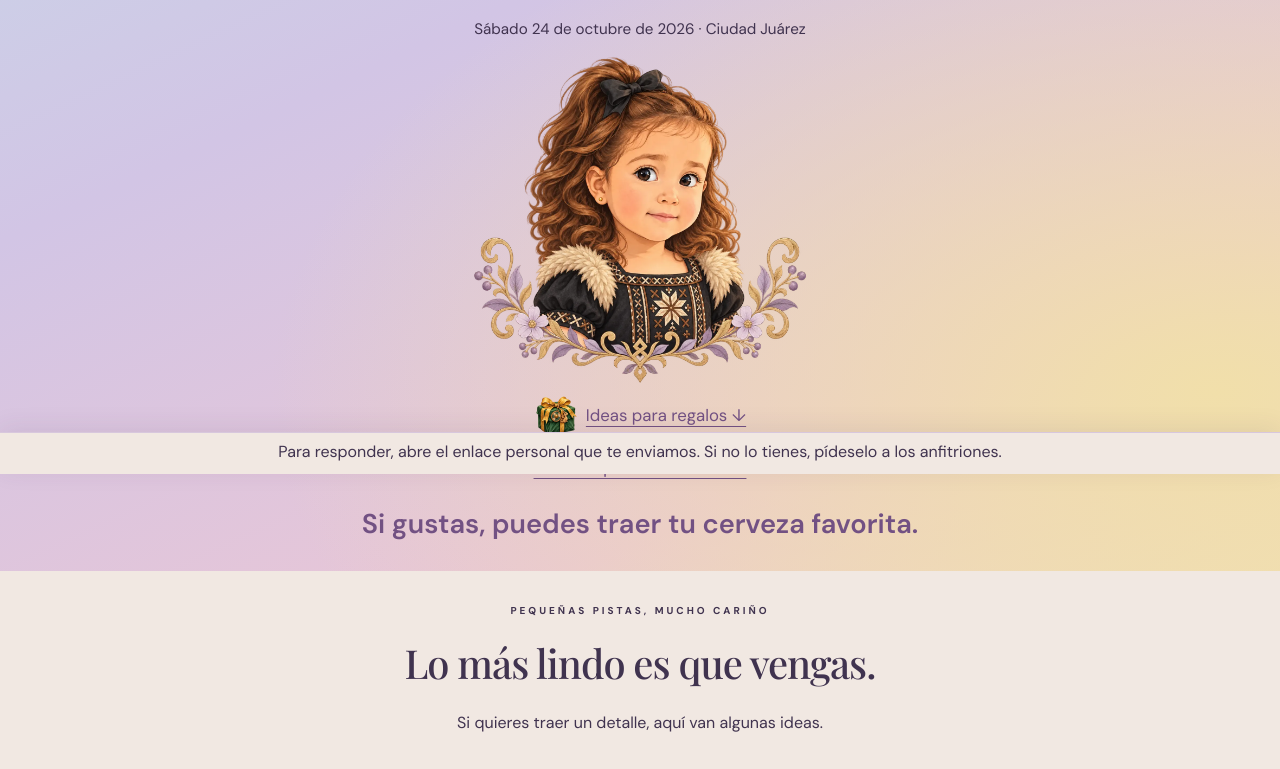
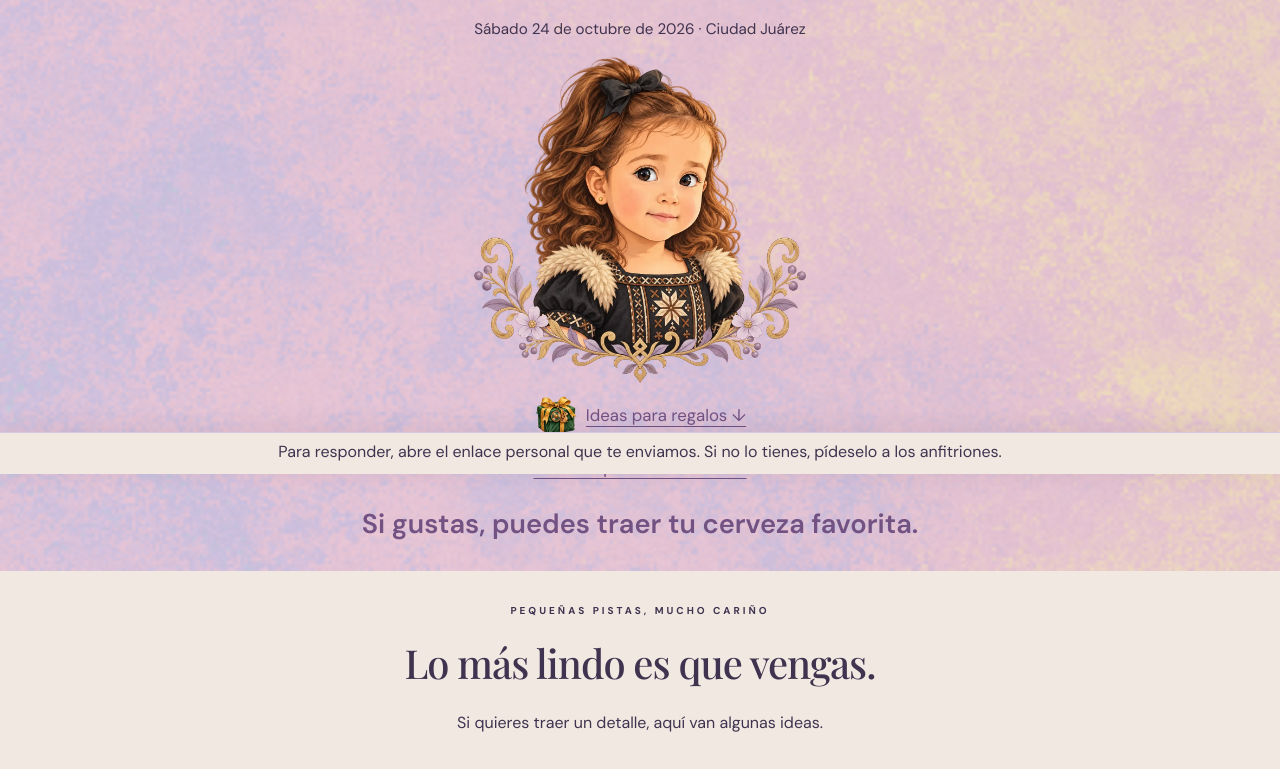
Before and after one commit to lambdawalker/birthday.invitation, a plain HTML site: page web/index.html in a window 1280 px wide. Shown: the part 326-1095 px from the top of the page. Drawn offline with nearby package versions, Linux system fonts and the light colour scheme; a web font is replaced by a local one.

Commit message:
Add pastel domain-warp shader background with motion safeguards

```diff
--- a/web/index.html
+++ b/web/index.html
@@ -13,10 +13,12 @@
     <link rel="stylesheet" href="styles.css" />
     <script type="module" src="app.js"></script>
     <script type="module" src="invitation-experience.js"></script>
+    <script type="module" src="invitation-background.js"></script>
   </head>
   <body class="invitation-page">
     <main>
       <section class="hero invitation-intro">
+        <canvas id="invitation-background" aria-hidden="true"></canvas>
         <div class="hero-copy">
           <h1>Celebremos los <em>dos años de Abi.</em></h1>
           <div class="weather time-update">
--- /dev/null
+++ b/web/invitation-background.js
@@ -0,0 +1,111 @@
+// Adapted from the shader supplied by the owner: https://www.shadertoy.com/view/s3XGWs
+// Preserve domain-warped FBM; use the invitation palette and quieter motion/grain.
+const vertex = `attribute vec2 position;
+void main() { gl_Position = vec4(position, 0.0, 1.0); }`;
+const fragment = `precision highp float;
+uniform vec2 iResolution;
+uniform float iTime;
+#define NUM_OCTAVES 8
+float hash(vec2 p) {
+  vec3 p3 = fract(vec3(p.xyx) * 0.1031);
+  p3 += dot(p3, p3.yzx + 33.33);
+  return fract((p3.x + p3.y) * p3.z);
+}
+float noise(vec2 p) {
+  vec2 i = floor(p), f = fract(p);
+  f = f * f * (3.0 - 2.0 * f);
+  return mix(mix(hash(i), hash(i + vec2(1.,0.)), f.x),
+    mix(hash(i + vec2(0.,1.)), hash(i + vec2(1.,1.)), f.x), f.y);
+}
+float fbm(vec2 p) {
+  float val = 0.0, amp = 0.5, freq = 1.0;
+  for (int i = 0; i < NUM_OCTAVES; i++) {
+    val += amp * noise(p * freq); freq *= 3.0; amp *= 0.55;
+  }
+  return val;
+}
+float warp(vec2 p) {
+  vec2 q = vec2(fbm(p), fbm(p + vec2(5.2,1.3)));
+  vec2 r = vec2(fbm(p + 4.0*q + vec2(1.7,9.2)), fbm(p + 4.0*q + vec2(8.3,2.8)));
+  return fbm(p + 10.0*r);
+}
+// Powder blue, lavender, blush and warm cream. Keep dark plum text legible.
+vec3 palette(float t) {
+  vec3 blue = vec3(0.776,0.851,0.914), lavender = vec3(0.824,0.773,0.898);
+  vec3 blush = vec3(0.914,0.776,0.839), cream = vec3(0.937,0.863,0.733);
+  float x = clamp(t, 0.0, 1.0) * 3.0;
+  return x < 1.0 ? mix(blue,lavender,smoothstep(0.,1.,x)) :
+    x < 2.0 ? mix(lavender,blush,smoothstep(1.,2.,x)) : mix(blush,cream,smoothstep(2.,3.,x));
+}
+void main() {
+  vec2 uv = gl_FragCoord.xy / iResolution;
+  vec2 p = uv * 3.0 - 1.5;
+  p.x *= iResolution.x / iResolution.y;
+  vec2 pt = p + vec2(iTime * 0.3, iTime * 0.15);
+  float n = warp(pt), n2 = fbm(pt * 1.5 + vec2(n * 0.5));
+  float density = n * 0.7 + n2 * 0.3;
+  float colorIndex = density + 0.2*sin(p.x*0.5+p.y*0.3) + 0.1*n2;
+  vec3 col = palette(colorIndex);
+  col *= 0.94 + 0.06*smoothstep(0.0,1.0,density);
+  col += (hash(gl_FragCoord.xy + fract(iTime)) - 0.5) * 0.018;
+  gl_FragColor = vec4(clamp(col,0.65,0.96),1.0);
+}`;
+
+function startBackground() {
+  const hero = document.querySelector('.invitation-intro');
+  const canvas = document.querySelector('#invitation-background');
+  if (!hero || !canvas) return;
+  const gl = canvas.getContext('webgl', { alpha: false, antialias: false, powerPreference: 'low-power' });
+  if (!gl) return; // The CSS gradient is the fallback.
+  const compile = (type, source) => {
+    const shader = gl.createShader(type);
+    gl.shaderSource(shader, source); gl.compileShader(shader);
+    if (!gl.getShaderParameter(shader, gl.COMPILE_STATUS)) { gl.deleteShader(shader); throw Error('Background shader unavailable'); }
+    return shader;
+  };
+  const program = gl.createProgram();
+  const vs = compile(gl.VERTEX_SHADER, vertex), fs = compile(gl.FRAGMENT_SHADER, fragment);
+  gl.attachShader(program, vs); gl.attachShader(program, fs); gl.linkProgram(program);
+  gl.deleteShader(vs); gl.deleteShader(fs);
+  if (!gl.getProgramParameter(program, gl.LINK_STATUS)) { gl.deleteProgram(program); return; }
+  gl.useProgram(program);
+  const buffer = gl.createBuffer(); gl.bindBuffer(gl.ARRAY_BUFFER, buffer);
+  gl.bufferData(gl.ARRAY_BUFFER, new Float32Array([-1,-1, 1,-1, -1,1, -1,1, 1,-1, 1,1]), gl.STATIC_DRAW);
+  const position = gl.getAttribLocation(program, 'position');
+  gl.enableVertexAttribArray(position); gl.vertexAttribPointer(position, 2, gl.FLOAT, false, 0, 0);
+  const resolution = gl.getUniformLocation(program, 'iResolution'), time = gl.getUniformLocation(program, 'iTime');
+  const reduced = matchMedia('(prefers-reduced-motion: reduce)');
+  let frame = 0, last = 0, elapsed = 0, visible = true, lost = false;
+  function draw() {
+    if (lost) return;
+    gl.viewport(0, 0, canvas.width, canvas.height);
+    gl.uniform2f(resolution, canvas.width, canvas.height);
+    gl.uniform1f(time, elapsed * 0.025); // Slow drifting texture, independent of page scrolling.
+    gl.drawArrays(gl.TRIANGLES, 0, 6);
+    canvas.classList.add('ready');
+  }
+  function tick(now) {
+    frame = 0;
+    if (lost || reduced.matches || document.hidden || !visible) return;
+    if (!last || now-last >= 1000/15) { elapsed += last ? Math.min(now-last, 100)/1000 : 0; last = now; draw(); }
+    frame = requestAnimationFrame(tick);
+  }
+  function sync() {
+    cancelAnimationFrame(frame); frame = 0; last = 0;
+    if (!lost && !document.hidden && visible) { draw(); if (!reduced.matches) frame = requestAnimationFrame(tick); }
+  }
+  function resize() {
+    const { width, height } = hero.getBoundingClientRect();
+    // Expensive eight-octave warping: cap the drawing buffer to 100k pixels.
+    const scale = Math.min(1, Math.sqrt(100000 / Math.max(1,width*height)));
+    canvas.width = Math.max(1,Math.round(width*scale)); canvas.height = Math.max(1,Math.round(height*scale));
+    sync();
+  }
+  new ResizeObserver(resize).observe(hero);
+  new IntersectionObserver(([entry]) => { visible = entry.isIntersecting; sync(); }).observe(hero);
+  reduced.addEventListener('change', sync);
+  document.addEventListener('visibilitychange', sync);
+  canvas.addEventListener('webglcontextlost', () => { lost = true; cancelAnimationFrame(frame); canvas.classList.remove('ready'); });
+  resize();
+}
+try { startBackground(); } catch { /* Keep the static CSS background on unsupported devices. */ }
--- a/web/styles.css
+++ b/web/styles.css
@@ -885,3 +885,12 @@ footer .contact-line { margin-top: 24px; }
 }
 
 .invitation-intro .hospitality { padding: 12px 0 8px; }
+
+/* Decorative shader stays behind content and cannot intercept guest actions. */
+.invitation-page .hero.invitation-intro {
+  isolation: isolate;
+  min-height: max(0px, calc(100vh - var(--rsvp-height, 190px)));
+  min-height: max(0px, calc(100dvh - var(--rsvp-height, 190px)));
+}
+#invitation-background { position: absolute; inset: 0; width: 100%; height: 100%; z-index: -1; pointer-events: none; opacity: 0; }
+#invitation-background.ready { opacity: 1; }
```
